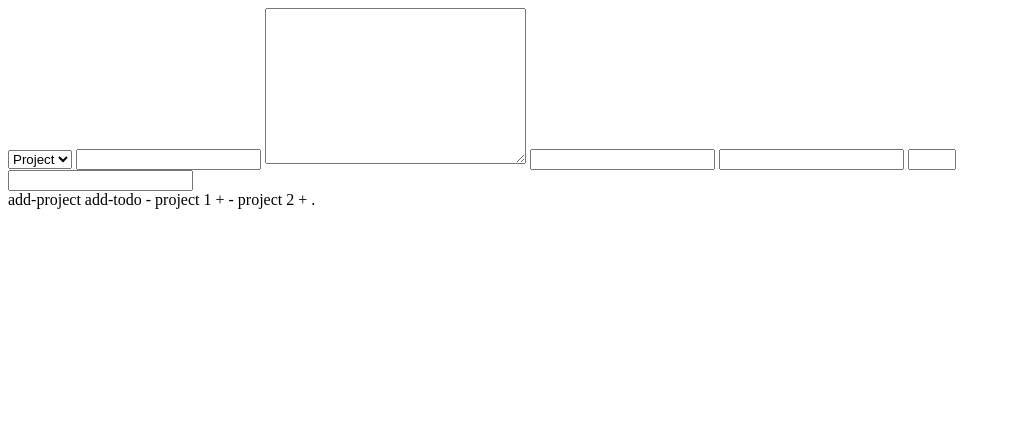
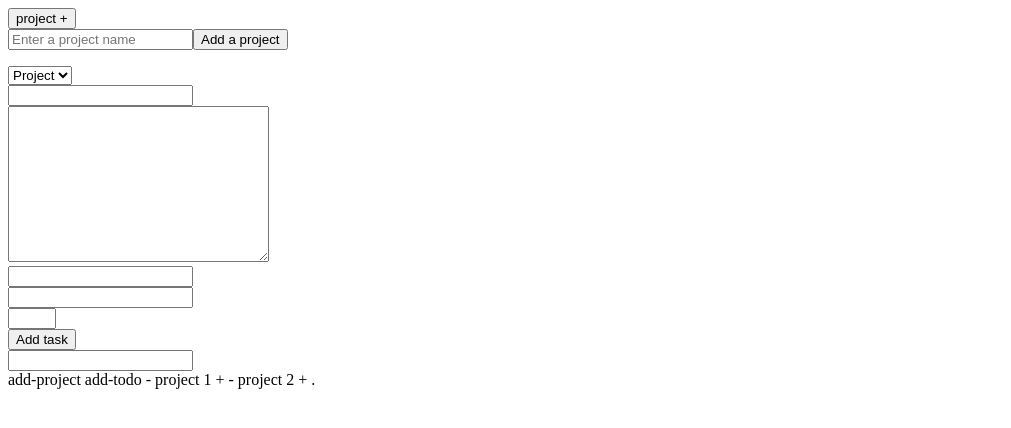
Before and after one commit to abredi/todoApp, a website built with webpack: page src/template.html in a window 1280 px wide. Shown: the whole page, without its empty margins (0-1011 px from the left). Built offline with nearby package versions, Linux system fonts and the light colour scheme.

Commit message:
Add project creation field

```diff
--- /dev/null
+++ b/src/design/project.js
@@ -0,0 +1,18 @@
+
+
+const project = () =>{
+    const addProject = document.querySelector('.projectForm');
+    const projectForm = document.createElement('form');
+    const projectName = document.createElement('input');
+    const addPBtn = document.createElement('button');
+    addPBtn.setAttribute('type','button');
+    addPBtn.innerText = "Add a project"
+    projectName.setAttribute('placeholder','Enter a project name')
+    projectForm.appendChild(projectName);
+    projectForm.appendChild(addPBtn);
+    addProject.appendChild(projectForm);
+}
+
+document.getElementById('add-project').addEventListener('click',project)
+
+export default project
--- a/src/main.js
+++ b/src/main.js
@@ -0,0 +1,3 @@
+import project from './design/project';
+
+project();
--- a/src/template.html
+++ b/src/template.html
@@ -8,15 +8,24 @@
 <body>
 
     <main>
+        <div class="add-project">
+            <button type="button" id="add-project">project +</button>
+        </div>
+        <div class="projectForm">
+
+        </div>
+
+        <p id="text"></p>
         <form action="" id="addTodo">
             <select name="project" id="">
                 <option value="1">Project</option>
-            </select>
-            <input type="text" name="title" id="">
-            <textarea name="description" id="" cols="30" rows="10"></textarea>
-            <input type="text" name="" id="">
-            <input type="datetime" name="dueDate" id="">
-            <input type="number" max="5"  min="1" name="priority" id="">
+            </select><br>
+            <input type="text" name="title" id=""><br>
+            <textarea name="description" id="" cols="30" rows="10"></textarea><br>
+            <input type="text" name="" id=""><br>
+            <input type="datetime" name="dueDate" id=""><br>
+            <input type="number" max="5"  min="1" name="priority" id=""><br>
+            <button type="submit">Add task</button>
         </form>
     </main>
 
--- a/webpack_config_utils/common.path.js
+++ b/webpack_config_utils/common.path.js
@@ -3,7 +3,7 @@ const path = require('path');
 const APP_ROOT = path.resolve(__dirname, '../');
 
 module.exports = {
-  ENTRY: path.join(APP_ROOT, 'src\\main.js'),
+  ENTRY: path.join(APP_ROOT, 'src/main.js'),
   ENTRY_SRC: path.join(APP_ROOT, 'src'),
   OUTPUT: path.join(APP_ROOT, 'dist')
 }
```
Also changed, not shown: dist/bundle.js (added), dist/index.html (added), webpack.config.js (line endings or trailing spaces).
